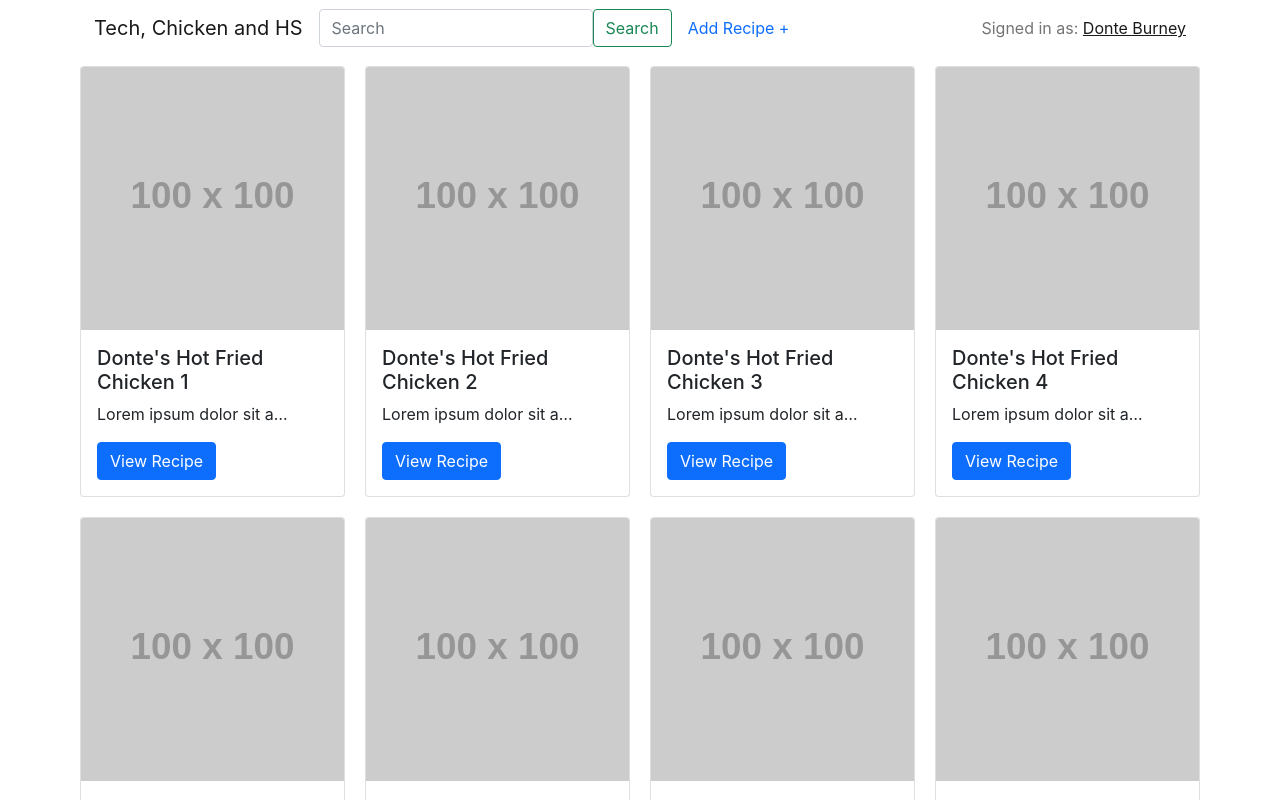
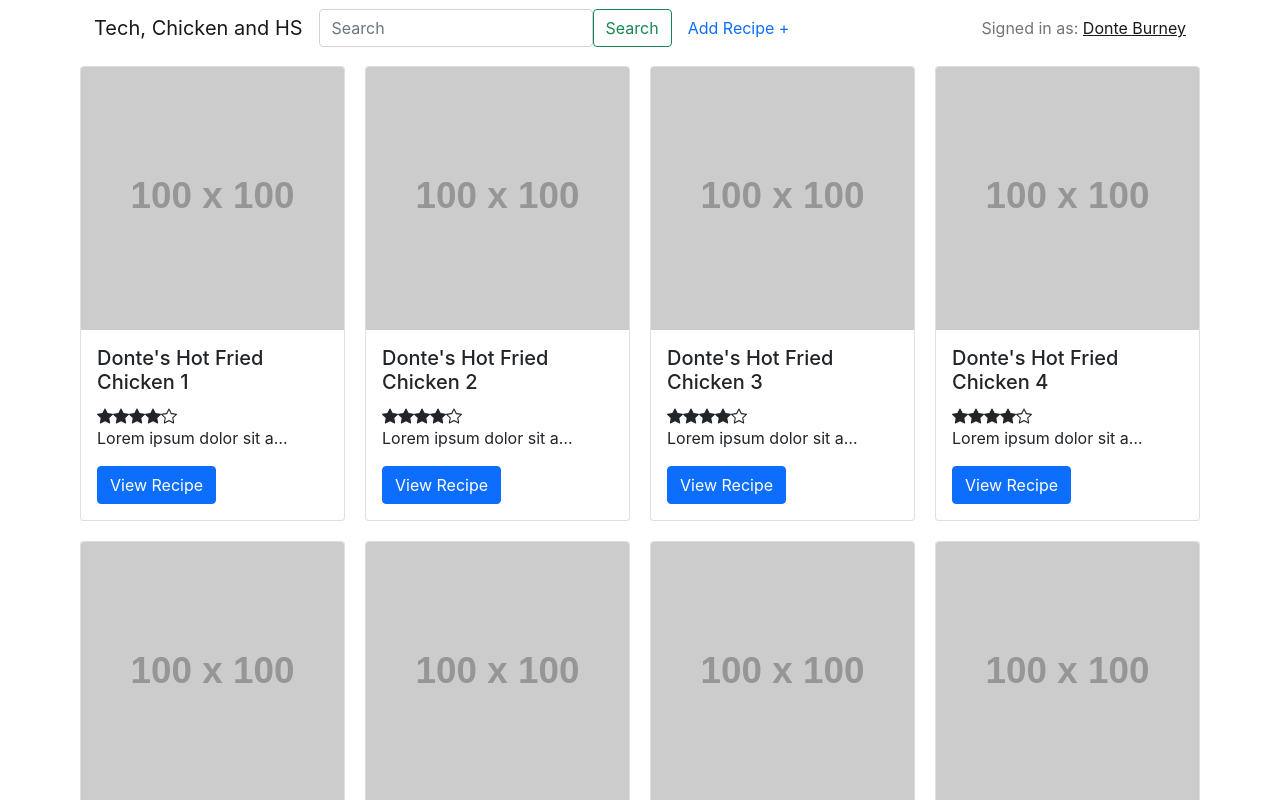
Before and after one commit to digitalartcrew/tch-react-demo, a React (Create React App) app: page / in a window 1280 px wide. Shown: the top 800 px of the page. Built offline with nearby package versions, Linux system fonts and the light colour scheme.

Commit message:
Added rating component

```diff
--- a/src/components/entity/Card.js
+++ b/src/components/entity/Card.js
@@ -2,6 +2,7 @@ import Card from "react-bootstrap/Card";
 import Button from "react-bootstrap/Button";
 import Container from "react-bootstrap/Container";
 import { Link } from "react-router-dom";
+import FiveStarRating from "../five-star-rating";
 
 const EntityCard = ({ entity, columnCount, linkUrl }) => {
 	const columnClass = `entity-card col-md-${12 / columnCount}`;
@@ -13,6 +14,7 @@ const EntityCard = ({ entity, columnCount, linkUrl }) => {
 				<Card.Body>
 					<Card.Title>{entity.title}</Card.Title>
 					<Card.Text className="entity-card-details">
+						<FiveStarRating />
 						{entity.description}
 					</Card.Text>
 					<Link to={linkUrl}>
--- a/src/components/five-star-rating/index.js
+++ b/src/components/five-star-rating/index.js
@@ -1,11 +1,17 @@
 import { BsStarFill, BsStar } from "react-icons/bs";
-const FiveStarRating = () => {
-	return (
-		<div>
-			<BsStarFill />
-			<BsStar />
-		</div>
-	);
+
+const FiveStarRating = ({ rating = 4 }) => {
+	const starSet = [];
+
+	for (let i = 0; i < Math.floor(rating); i++) {
+		starSet.push(<BsStarFill />);
+	}
+
+	for (let i = 0; i < 5 - Math.floor(rating); i++) {
+		starSet.push(<BsStar />);
+	}
+
+	return <div>{starSet}</div>;
 };
 
 export default FiveStarRating;
```
